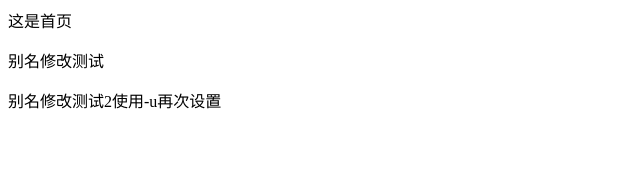
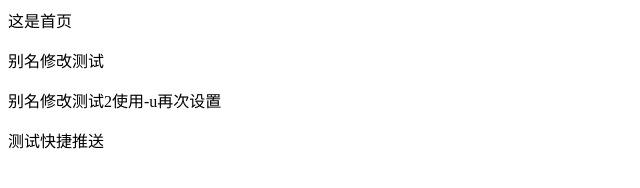
Before and after one commit to ziyuanyihe/gitlovemland, a plain HTML site: page index.html in a window 1280 px wide. Shown: the whole page, without its empty margins (0-640 px from the left). Drawn offline with Linux system fonts and the light colour scheme.

Commit message:
测试快捷推送

```diff
--- a/index.html
+++ b/index.html
@@ -11,6 +11,7 @@
     这是首页
     <p>别名修改测试</p>
     <p>别名修改测试2使用-u再次设置</p>
+    <p>测试快捷推送</p>
 </body>
 
 </html>
```
